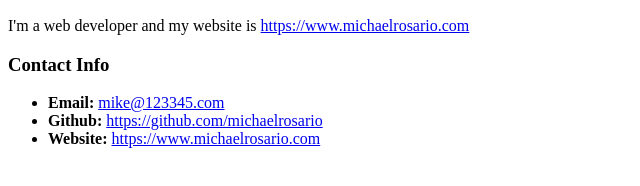
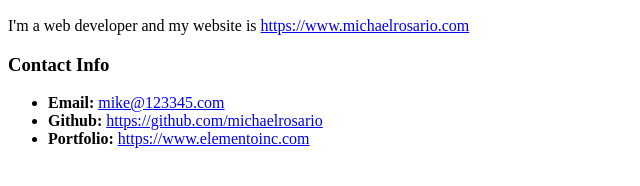
Before and after one commit to michaelrosario/repository-demo, a plain HTML site: page index.html in a window 1280 px wide. Shown: the part 330-516 px from the top of the page, 0-640 px from the left. Drawn offline with Linux system fonts and the light colour scheme.

Commit message:
Update to Bio

```diff
--- a/index.html
+++ b/index.html
@@ -5,18 +5,19 @@
     </head>
     <body>
         <h1>Student Bio</h1>
+
+        <section>
             <h2>Michael Rosario</h2>
-
             <img src="http://via.placeholder.com/200" alt="Michael Rosario">
-
             <p>I'm a web developer and my website is <a href="https://www.michaelrosario.com" target="_blank">https://www.michaelrosario.com</a></p>
-
+        </section>
+        <section>
             <h3>Contact Info</h3>
             <ul>
                 <li><strong>Email:</strong> <a href="mailto:mike@123345.com" target="_blank">mike@123345.com</a></li>
                 <li><strong>Github:</strong> <a href="https://github.com/michaelrosario" target="_blank">https://github.com/michaelrosario</a></li>
-            <li><strong>Website:</strong> <a href="https://www.michaelrosario.com" target="_blank"> https://www.michaelrosario.com</a></li>
-
+                <li><strong>Portfolio:</strong> <a href="https://www.elementoinc.com" target="_blank"> https://www.elementoinc.com</a></li>
             </ul>
+        </section
     </body>
 </html>
```
Lines whose indentation alone changed are shown as unchanged.
